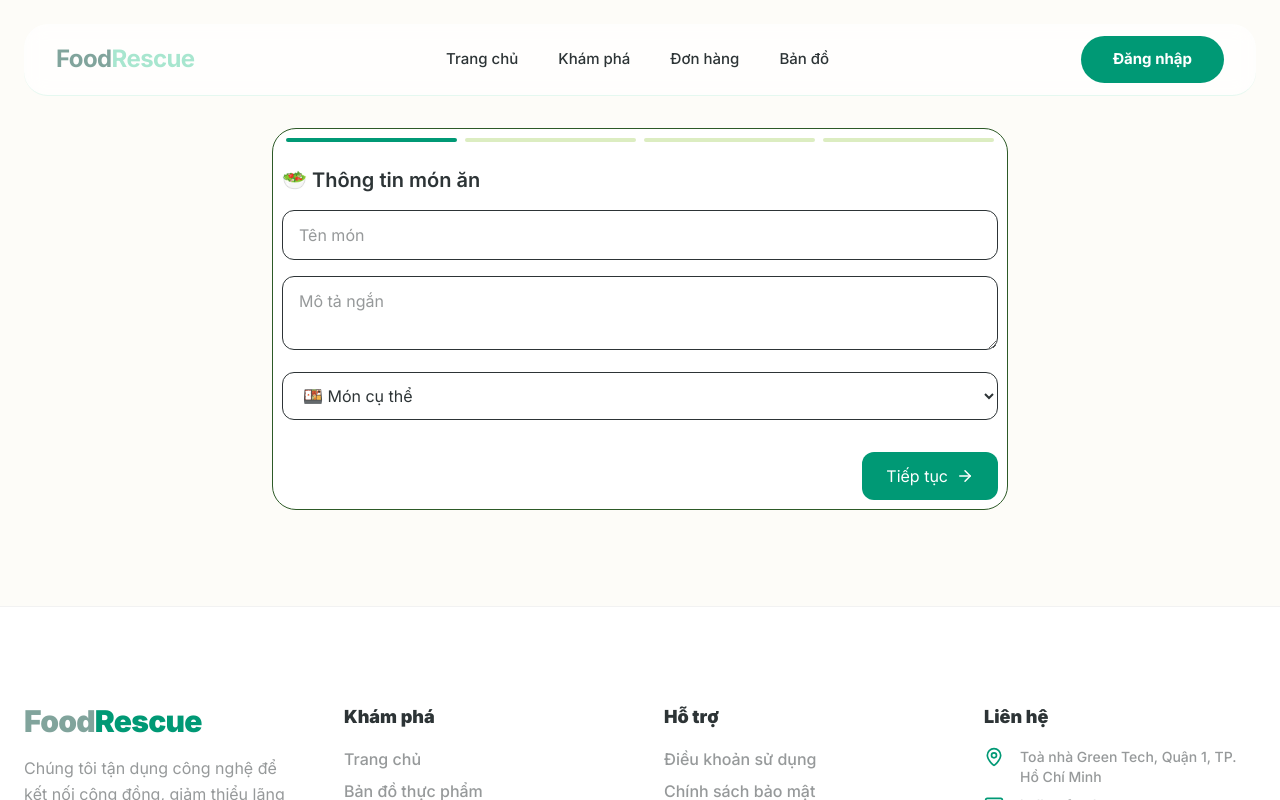
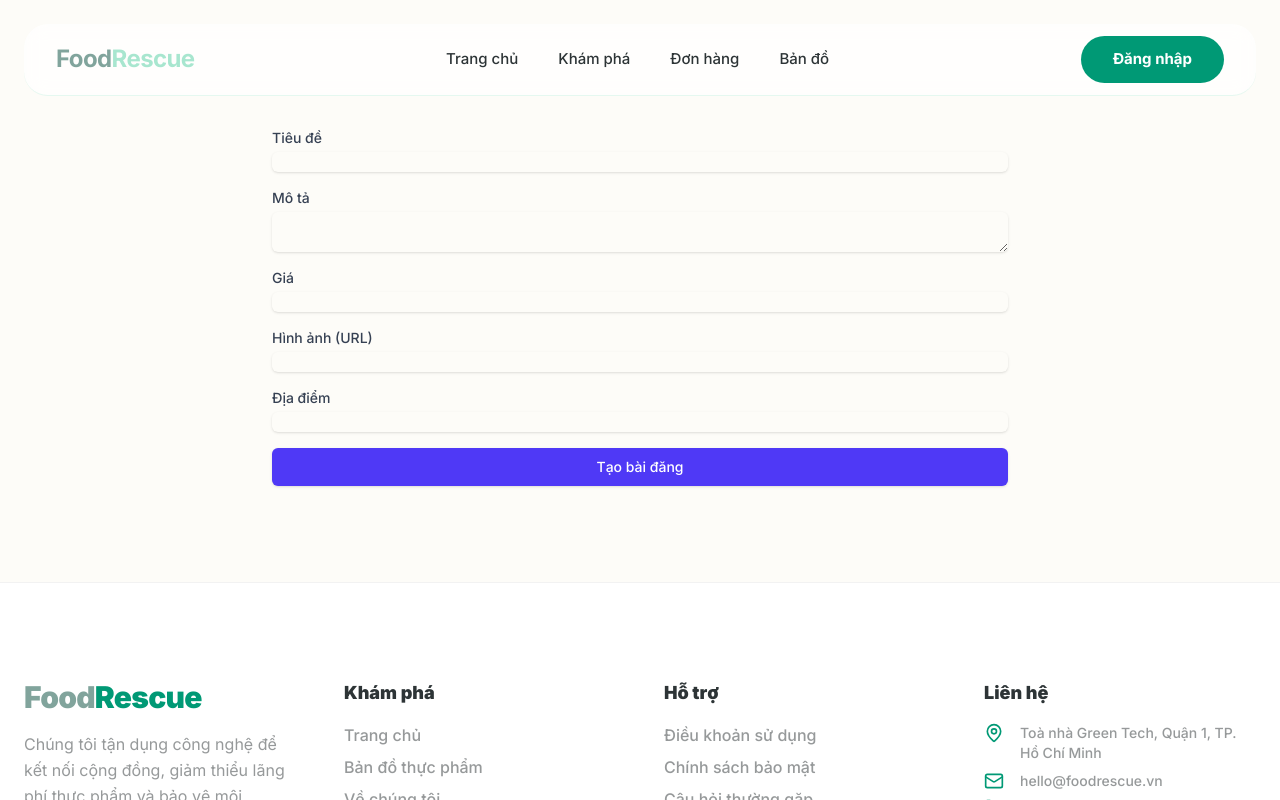
Before and after one commit to developerchidi/Food-Rescue, a Next.js app in the folder Frontend/: page /rescue/create in a window 1280 px wide. Shown: the top 800 px of the page. Built offline with nearby package versions, Linux system fonts and the light colour scheme; no server answers.

Commit message:
N11CT2-53 Wire RescueForm to createFoodPost (remove mock)

```diff
--- a/Frontend/src/app/rescue/create/page.tsx
+++ b/Frontend/src/app/rescue/create/page.tsx
@@ -2,22 +2,16 @@ import Navbar from "@/components/layout/Navbar";
 import Footer from "@/components/layout/Footer";
 import { auth } from "@/auth";
 import { redirect } from "next/navigation";
-import RescueFormProvider from "./RescueFormProvider";
+import RescueForm from "@/components/RescueForm";
 
 export default async function CreateRescuePage() {
- // const session = await auth();
-
-//   if (!session?.user?.id) {
-//     redirect("/login");
-//   }
-
   return (
     <main className="min-h-screen bg-background">
       <Navbar />
 
       <div className="pt-32 pb-24">
         <div className="max-w-3xl mx-auto px-4">
-          <RescueFormProvider />
+          <RescueForm />
         </div>
       </div>
 
--- /dev/null
+++ b/Frontend/src/components/RescueForm.tsx
@@ -0,0 +1,135 @@
+import React, { useState } from "react";
+import { useRouter } from "next/router";
+
+const RescueForm: React.FC = () => {
+  const [formData, setFormData] = useState({
+    title: "",
+    description: "",
+    price: "",
+    image: "",
+    location: "",
+  });
+  const [loading, setLoading] = useState(false);
+  const router = useRouter();
+
+  const handleChange = (e: React.ChangeEvent<HTMLInputElement | HTMLTextAreaElement>) => {
+    const { name, value } = e.target;
+    setFormData((prev) => ({ ...prev, [name]: value }));
+  };
+
+  const handleSubmit = async (e: React.FormEvent) => {
+    e.preventDefault();
+    setLoading(true);
+
+    try {
+      const token = localStorage.getItem("authToken"); // Lấy token từ localStorage
+
+      const response = await fetch("/api/food-posts", {
+        method: "POST",
+        headers: {
+          "Content-Type": "application/json",
+          Authorization: `Bearer ${token}`,
+        },
+        body: JSON.stringify(formData),
+      });
+
+      const result = await response.json();
+
+      if (response.ok) {
+        alert("Tạo bài đăng thành công"); // Thay bằng toast nếu cần
+        router.push("/merchant/dashboard"); // Redirect sang dashboard
+      } else {
+        alert(result.message || "Đã xảy ra lỗi"); // Thay bằng toast nếu cần
+      }
+    } catch (error) {
+      alert("Lỗi kết nối đến server"); // Thay bằng toast nếu cần
+    } finally {
+      setLoading(false);
+    }
+  };
+
+  return (
+    <form onSubmit={handleSubmit} className="space-y-4">
+      <div>
+        <label htmlFor="title" className="block text-sm font-medium text-gray-700">
+          Tiêu đề
+        </label>
+        <input
+          type="text"
+          id="title"
+          name="title"
+          value={formData.title}
+          onChange={handleChange}
+          className="mt-1 block w-full border-gray-300 rounded-md shadow-sm focus:ring-indigo-500 focus:border-indigo-500 sm:text-sm"
+          required
+        />
+      </div>
+      <div>
+        <label htmlFor="description" className="block text-sm font-medium text-gray-700">
+          Mô tả
+        </label>
+        <textarea
+          id="description"
+          name="description"
+          value={formData.description}
+          onChange={handleChange}
+          className="mt-1 block w-full border-gray-300 rounded-md shadow-sm focus:ring-indigo-500 focus:border-indigo-500 sm:text-sm"
+          required
+        />
+      </div>
+      <div>
+        <label htmlFor="price" className="block text-sm font-medium text-gray-700">
+          Giá
+        </label>
+        <input
+          type="number"
+          id="price"
+          name="price"
+          value={formData.price}
+          onChange={handleChange}
+          className="mt-1 block w-full border-gray-300 rounded-md shadow-sm focus:ring-indigo-500 focus:border-indigo-500 sm:text-sm"
+          required
+        />
+      </div>
+      <div>
+        <label htmlFor="image" className="block text-sm font-medium text-gray-700">
+          Hình ảnh (URL)
+        </label>
+        <input
+          type="url"
+          id="image"
+          name="image"
+          value={formData.image}
+          onChange={handleChange}
+          className="mt-1 block w-full border-gray-300 rounded-md shadow-sm focus:ring-indigo-500 focus:border-indigo-500 sm:text-sm"
+          required
+        />
+      </div>
+      <div>
+        <label htmlFor="location" className="block text-sm font-medium text-gray-700">
+          Địa điểm
+        </label>
+        <input
+          type="text"
+          id="location"
+          name="location"
+          value={formData.location}
+          onChange={handleChange}
+          className="mt-1 block w-full border-gray-300 rounded-md shadow-sm focus:ring-indigo-500 focus:border-indigo-500 sm:text-sm"
+          required
+        />
+      </div>
+      <button
+        type="submit"
+        className={`w-full flex justify-center py-2 px-4 border border-transparent rounded-md shadow-sm text-sm font-medium text-white ${
+          loading ? "bg-gray-400" : "bg-indigo-600 hover:bg-indigo-700"
+        }`}
+        disabled={loading}
+      >
+        {loading ? "Đang xử lý..." : "Tạo bài đăng"}
+      </button>
+    </form>
+  );
+};
+
+export default RescueForm;
```
